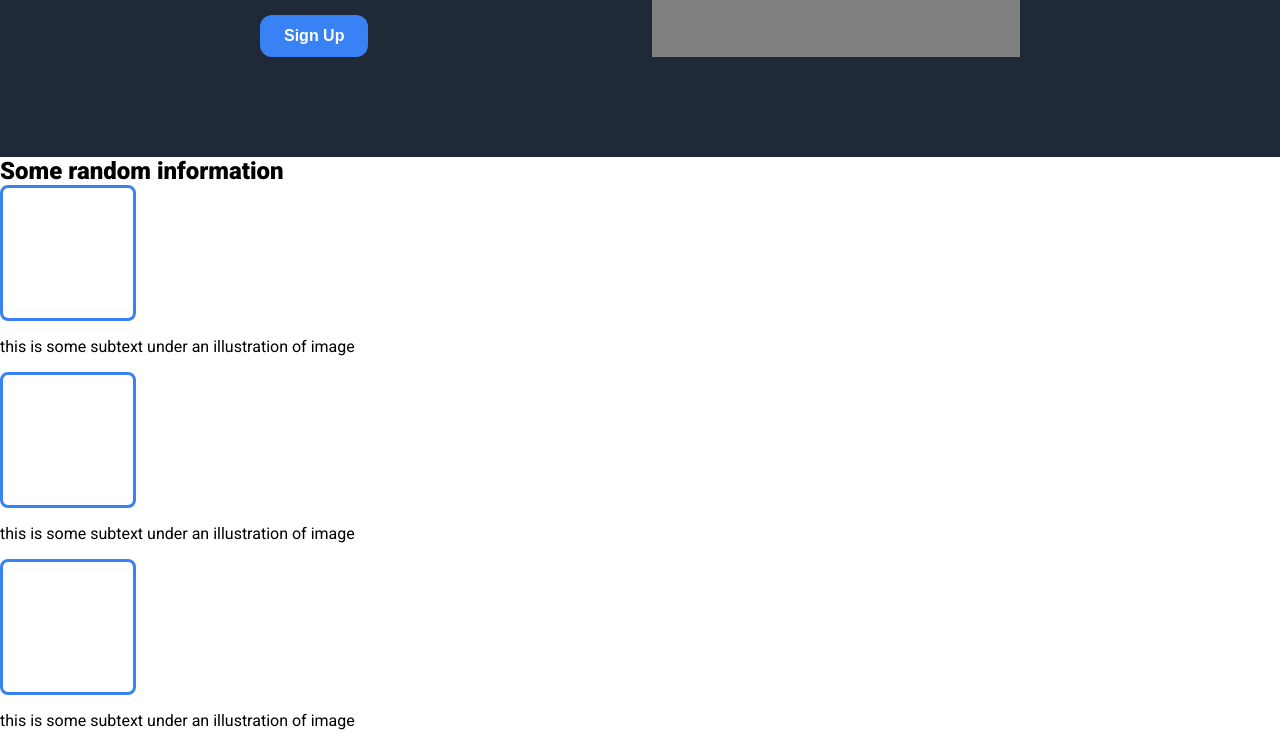
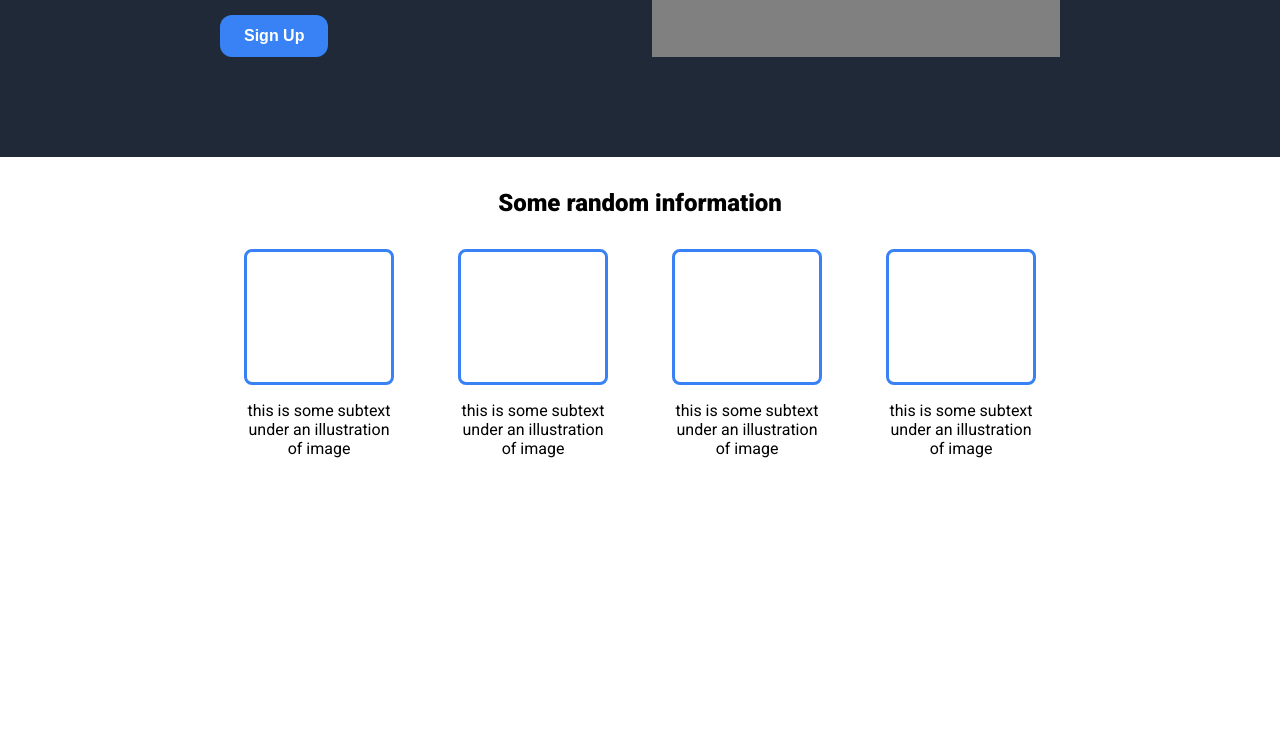
Before and after one commit to jonah-developer/landing-page, a plain HTML site: page index.html in a window 1280 px wide. Shown: the part 338-1081 px from the top of the page. After the commit the page ends 876 px from the top, so only its background shows below. Drawn offline with Linux system fonts and the light colour scheme.

Commit message:
Build layout to the information section

```diff
--- a/index.html
+++ b/index.html
@@ -36,14 +36,24 @@
     </div>
     <div class="information">
         <h2 class="information-title">Some random information</h2>
-        <div class="image"></div>
-        <p class="subtext">this is some subtext under an illustration of image</p>
-        <div class="image"></div>
-        <p class="subtext">this is some subtext under an illustration of image</p>
-        <div class="image"></div>
-        <p class="subtext">this is some subtext under an illustration of image</p>
-        <div class="image"></div>
-        <p class="subtext">this is some subtext under an illustration of image</p>
+        <div class="information-container">
+            <div class="info-1">
+                <div class="image"></div>
+                <p class="subtext">this is some subtext under an illustration of image</p>
+            </div>
+            <div class="info-2">
+                <div class="image"></div>
+                <p class="subtext">this is some subtext under an illustration of image</p>
+            </div>
+            <div class="info-3">
+                <div class="image"></div>
+                <p class="subtext">this is some subtext under an illustration of image</p>
+            </div>
+            <div class="info-4">
+                <div class="image"></div>
+                <p class="subtext">this is some subtext under an illustration of image</p>
+            </div>
+        </div>
     </div>
   </body>
 </html>
--- a/styles.css
+++ b/styles.css
@@ -16,7 +16,7 @@ a {
 
 .header {
     background-color: #1F2937;
-    padding-inline: 260px;
+    padding-inline: 220px;
     padding-top: 12px;
     padding-bottom: 100px;
 }
@@ -83,7 +83,25 @@ a {
 
 .image {
     border: 3px solid #3882F6;
-    width: 130px;
     height: 130px;
     border-radius: 8px;
 }
+
+.information {
+    text-align: center;
+    padding-bottom: 64px;
+}
+
+.information-container {
+    display: flex;
+    justify-content: center;
+    gap: 64px;
+}
+
+.information-container > div {
+    width: 150px;
+}
+
+.information-title {
+    margin-block: 32px;
+}
```
